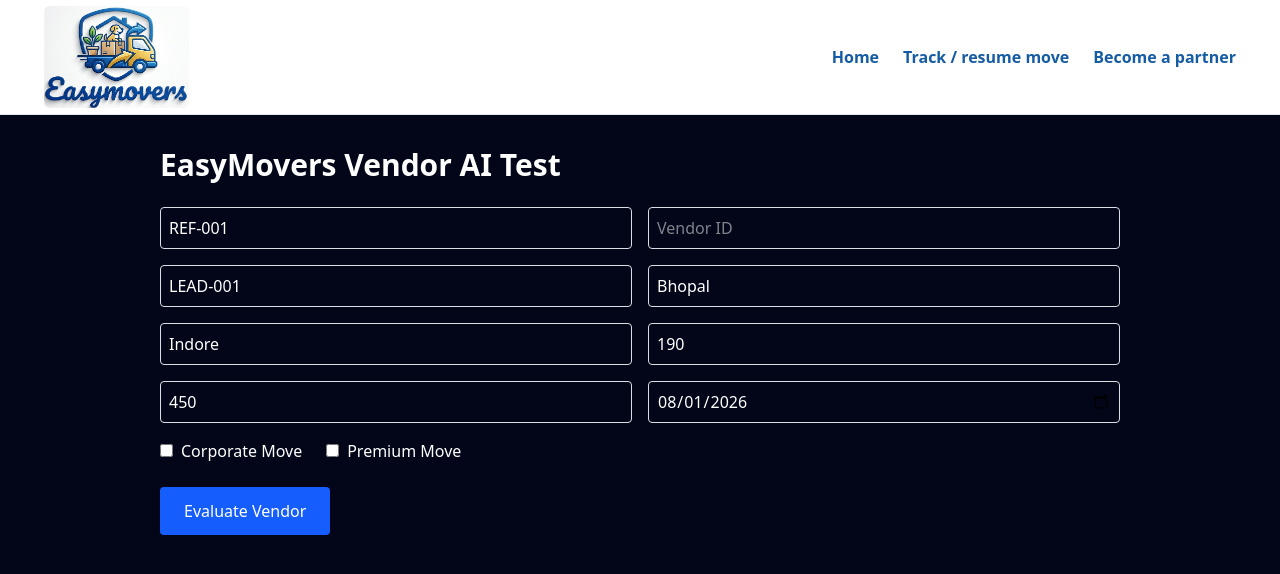
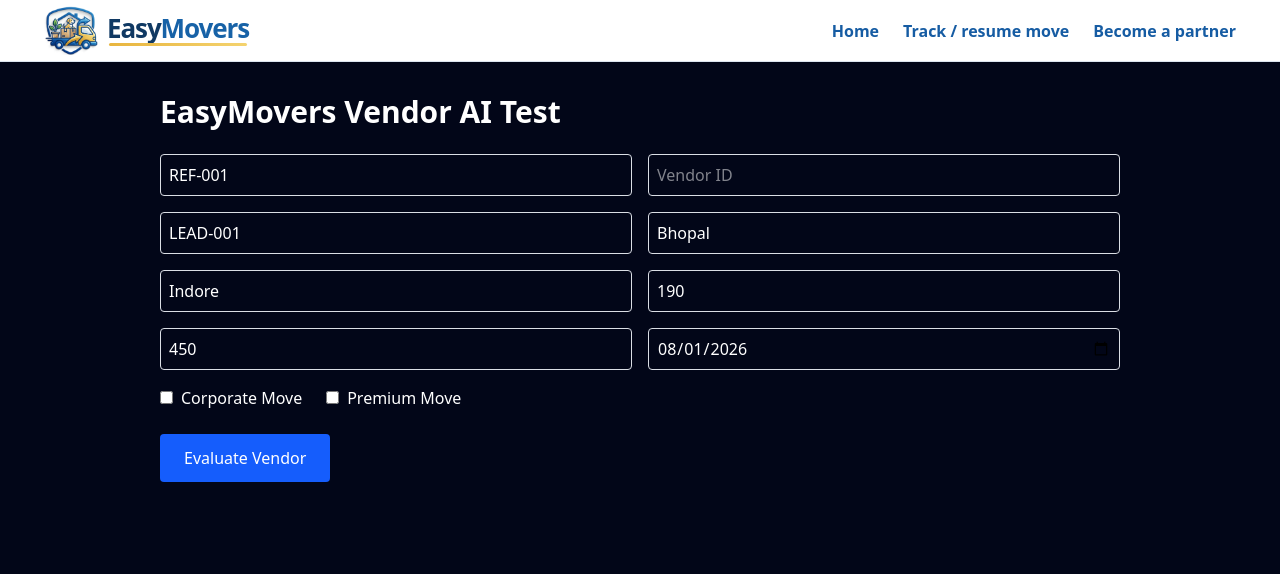
Before and after one commit to ridhishsharma/EasyMovers, a Next.js app: page /ai-test in a window 1280 px wide. Shown: the top 574 px of the page. Built offline with nearby package versions, Linux system fonts and the light colour scheme.

Commit message:
feat(frontend): standardize EasyMovers brand identity

```diff
--- a/components/brand/brand-logo.module.css
+++ b/components/brand/brand-logo.module.css
@@ -1,3 +1,2 @@
-.logo{display:inline-block;position:relative;overflow:hidden;width:145px;height:102px;background:transparent;flex-shrink:0;vertical-align:middle;border-radius:6px}.logo img{mix-blend-mode:multiply;position:absolute;width:234%;max-width:none;height:auto;left:-67%;top:-27.65%}
-
-@media(max-width:600px){.logo{width:112px;height:79px}}
+.logo{display:inline-flex;align-items:center;gap:9px;flex-shrink:0;vertical-align:middle;white-space:nowrap}.icon{display:block;width:54px;height:49px;object-fit:contain}.word{display:inline-flex;position:relative;align-items:baseline;padding-bottom:5px;font-family:var(--font-geist-sans),"Trebuchet MS",Arial,sans-serif;font-size:26px;font-weight:800;line-height:1;letter-spacing:-1.1px}.word::after{content:"";position:absolute;left:2px;right:2px;bottom:0;height:3px;border-radius:999px;background:linear-gradient(90deg,#e8b53f,#f4d36f)}.easy{color:#103963}.movers{color:#1762a7}
+@media(max-width:600px){.logo{gap:7px}.icon{width:45px;height:41px}.word{font-size:22px;padding-bottom:4px}.word::after{height:2px}}
--- a/components/brand/brand-logo.tsx
+++ b/components/brand/brand-logo.tsx
@@ -2,5 +2,12 @@ import styles from "./brand-logo.module.css";
 
 /** Shared logo for public, customer, vendor and administrator pages. */
 export function BrandLogo() {
-  return <span className={styles.logo}><img src="/image/easymovers-logo.png" alt="EasyMovers" width={1350} height={629} /></span>;
+  return (
+    <span className={styles.logo} role="img" aria-label="EasyMovers">
+      <img className={styles.icon} src="/image/New_Logo_NBG.png" alt="" width={332} height={303} />
+      <span className={styles.word}>
+        <span className={styles.easy}>Easy</span><span className={styles.movers}>Movers</span>
+      </span>
+    </span>
+  );
 }
```
Also changed, not shown: public/image/New_Logo_NBG.png (added).
